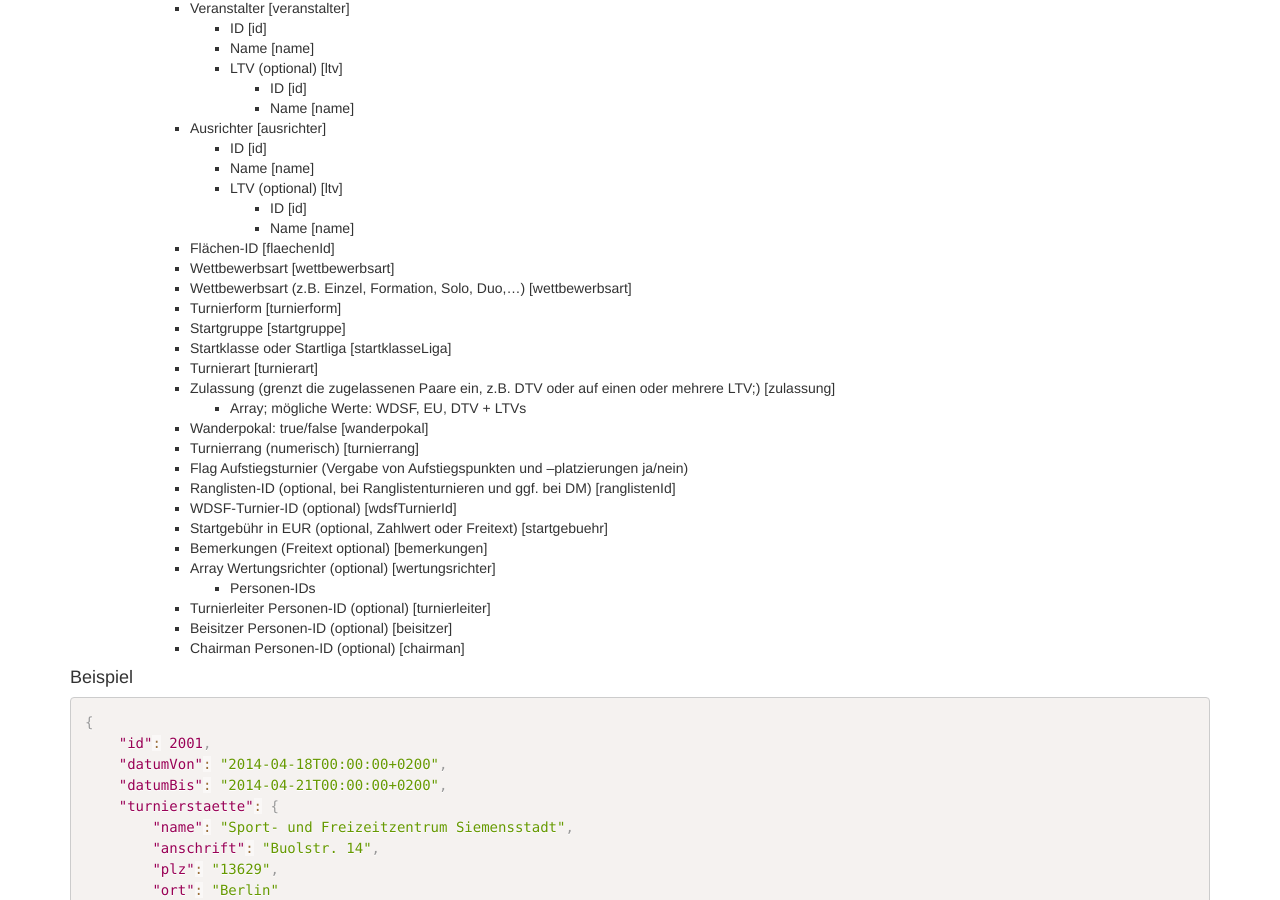
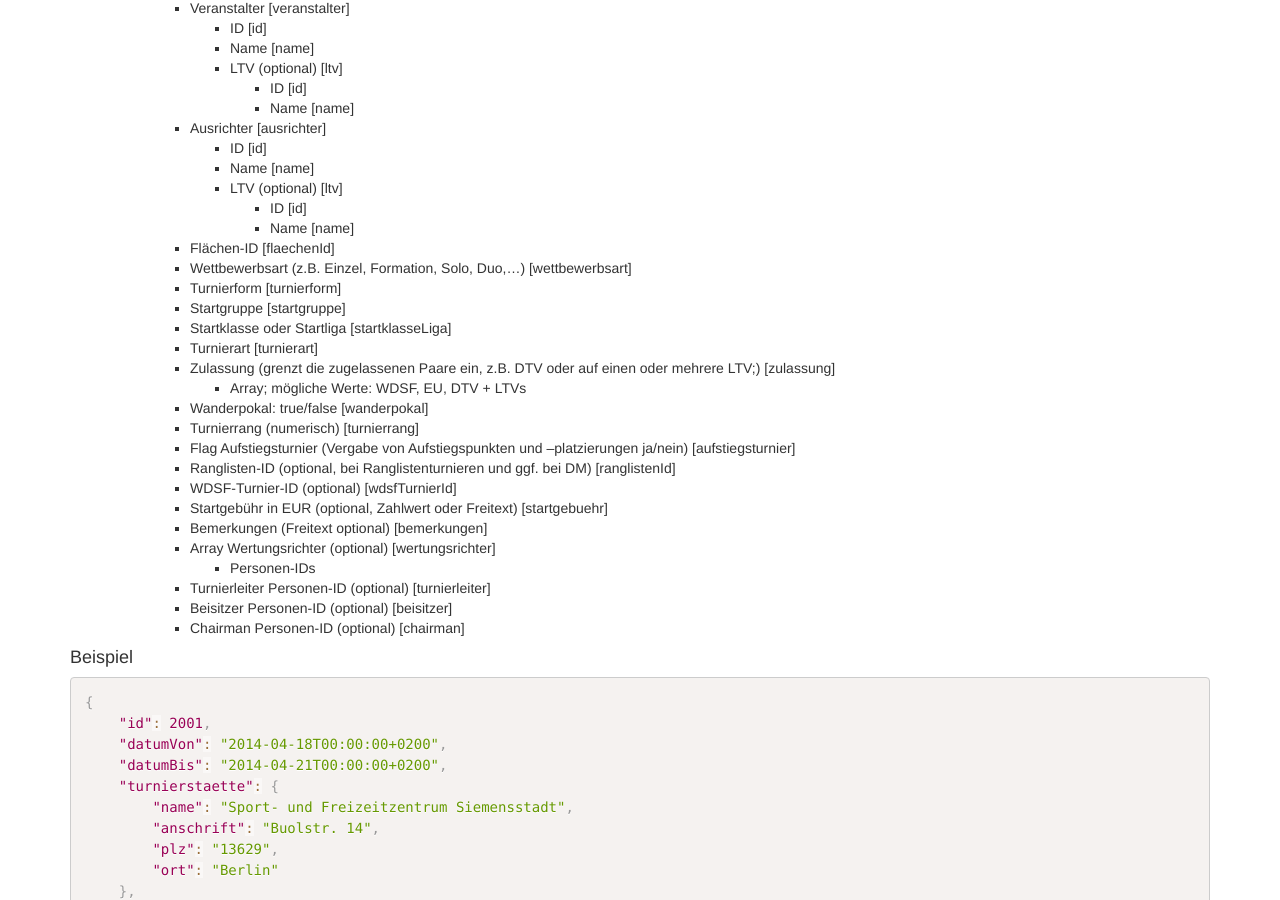
Before and after one commit to tanzsport/esv-interfaces, a Jekyll site: the page built from interfaces/turnierprogramme/veranstaltung_einzelaufruf.md, in a window 1280 px wide and 900 px high, scrolled down 1345 px. Built offline with Jekyll 4.4.1, drawn with Linux system fonts in a browser that asks for light colours; nearby versions of some CDN libraries; library files that are not in the unit come from our copies.

Commit message:
Korrekturen.

```diff
--- a/interfaces/turnierprogramme/veranstaltung_einzelaufruf.md
+++ b/interfaces/turnierprogramme/veranstaltung_einzelaufruf.md
@@ -43,9 +43,9 @@
   * Titel (optional) [titel]
   * Bemerkungen (Freitext) [bemerkungen]
   * Array Wertungsrichter (optional) [wertungsrichter]
-  	* Inhalte wie bei [Einzelaufruf Funktionäre](funktionaere_einzelaufruf.html)
+  	* Inhalte wie bei [Einzelaufruf Funktionäre](funktionaer_einzelaufruf.html)
   * Array Funktionäre (TL, BS, CHM; optional) [funktionaere]
-    * Inhalte wie bei [Einzelaufruf Funktionäre](funktionaere_einzelaufruf.html)
+    * Inhalte wie bei [Einzelaufruf Funktionäre](funktionaer_einzelaufruf.html)
   * Array Flächen [flaechen]
   	* Flächen-Bezeichnung [id]
   	* Typ (Text: z.B. Parkett, Kunststoff, Stein) [typ]
@@ -71,7 +71,6 @@
   	  	* ID [id]
   	  	* Name [name]
   	 * Flächen-ID [flaechenId]
-  	 * Wettbewerbsart [wettbewerbsart]
   	 * Wettbewerbsart (z.B. Einzel, Formation, Solo, Duo,…) [wettbewerbsart]
   	 * Turnierform [turnierform]
   	 * Startgruppe [startgruppe]
@@ -81,7 +80,7 @@
   	   * Array; mögliche Werte: WDSF, EU, DTV + LTVs
   	 * Wanderpokal: true/false [wanderpokal]
   	 * Turnierrang (numerisch) [turnierrang]
-  	 * Flag Aufstiegsturnier (Vergabe von Aufstiegspunkten und –platzierungen ja/nein)
+  	 * Flag Aufstiegsturnier (Vergabe von Aufstiegspunkten und –platzierungen ja/nein) [aufstiegsturnier]
   	 * Ranglisten-ID (optional, bei Ranglistenturnieren und ggf. bei DM) [ranglistenId]
   	 * WDSF-Turnier-ID (optional) [wdsfTurnierId]
   	 * Startgebühr in EUR (optional, Zahlwert oder Freitext) [startgebuehr]
```
